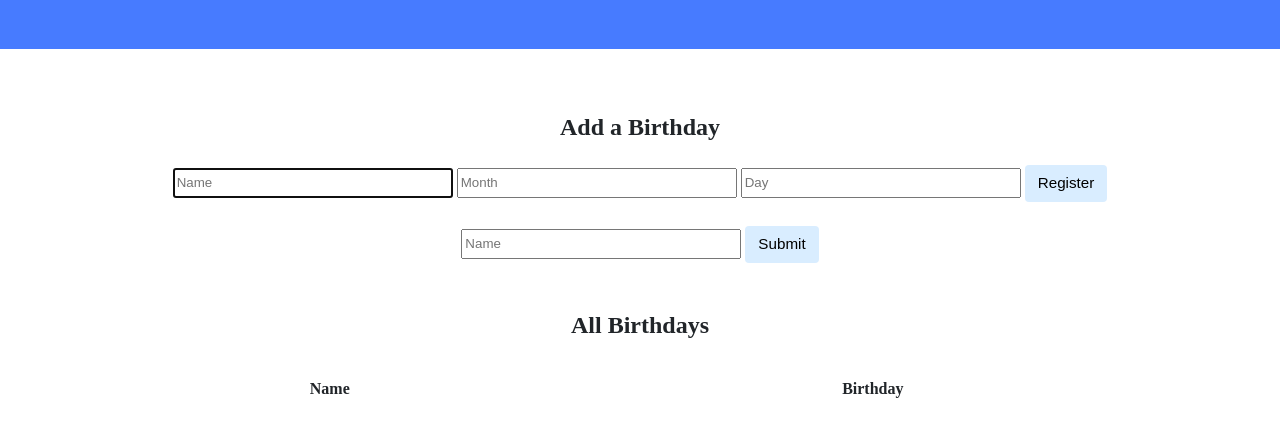
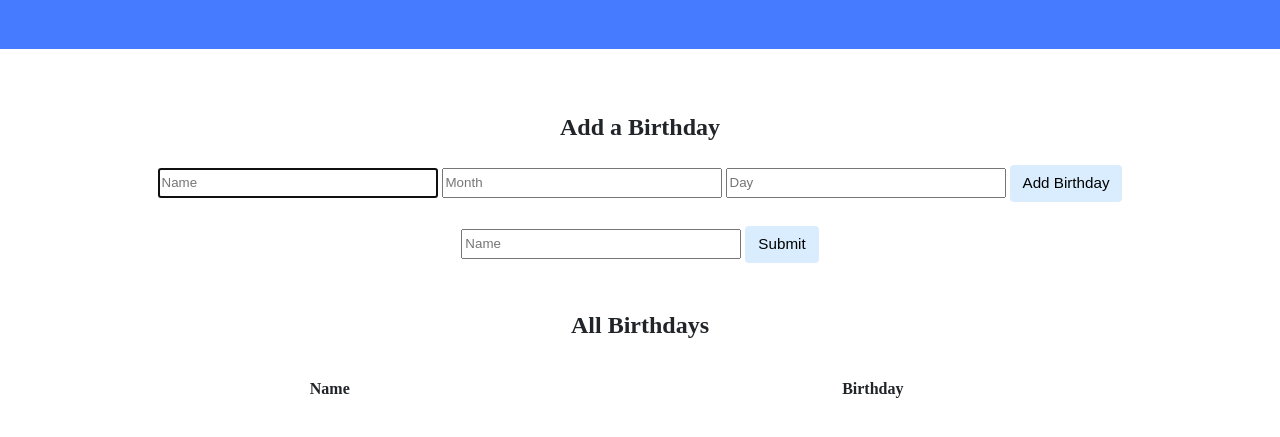
Before and after one commit to nchinling/CS50, a plain HTML site: page birthdays/templates/index.html in a window 1280 px wide. Shown: the part 151-588 px from the top of the page. Drawn offline with Linux system fonts and the light colour scheme.

Commit message:
Sun, Dec 4, 2022, 10:03 AM +00:00

```diff
--- a/birthdays/templates/index.html
+++ b/birthdays/templates/index.html
@@ -20,7 +20,7 @@
                     <input autocomplete="off" autofocus name="month" placeholder="Month" type="text">
                     <input autocomplete="off" autofocus name="day" placeholder="Day" type="text">
 
-                    <input type="submit" value="Register">
+                    <input type="submit" value="Add Birthday">
                 </form>
 
                 <br>
```
